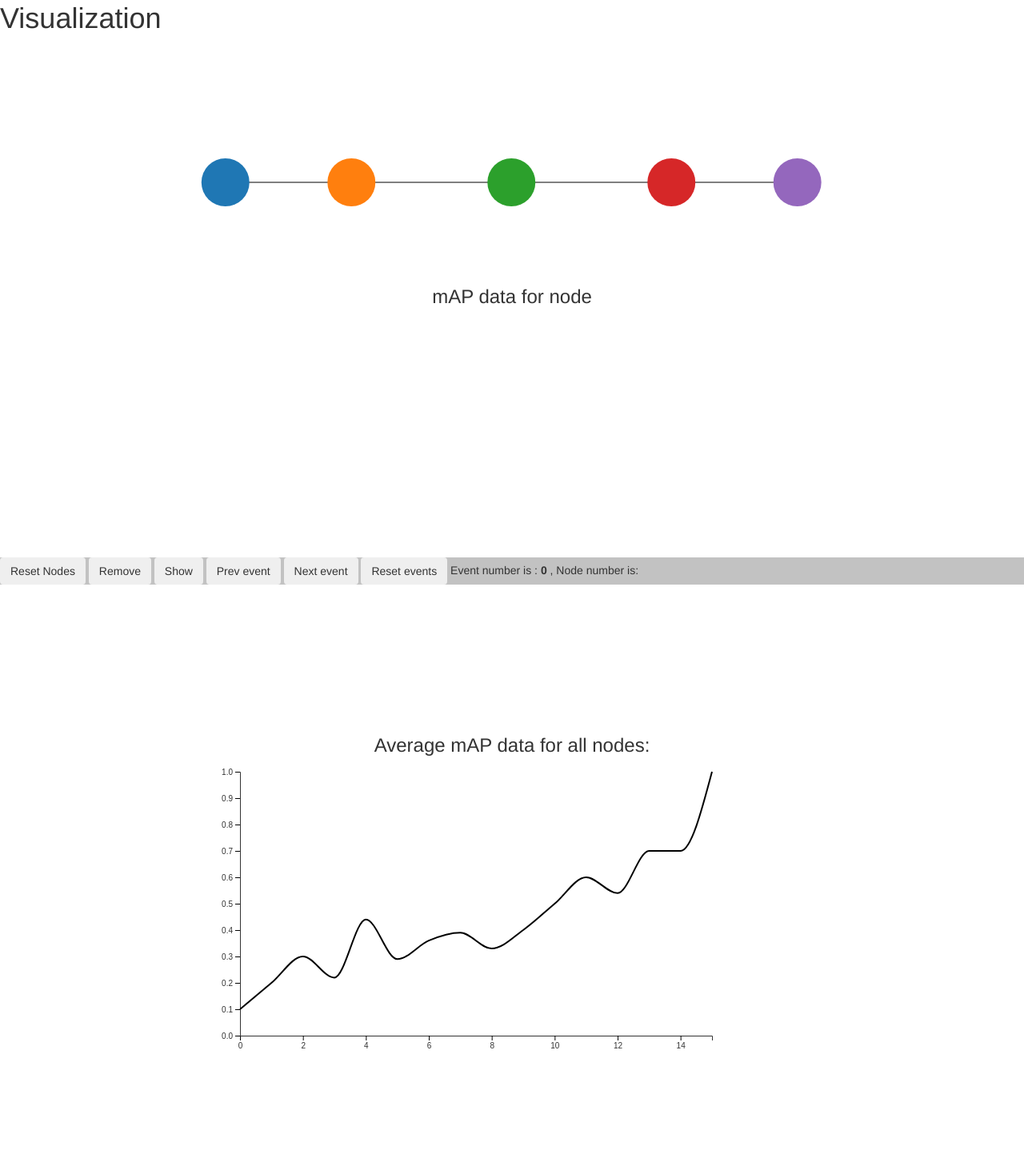
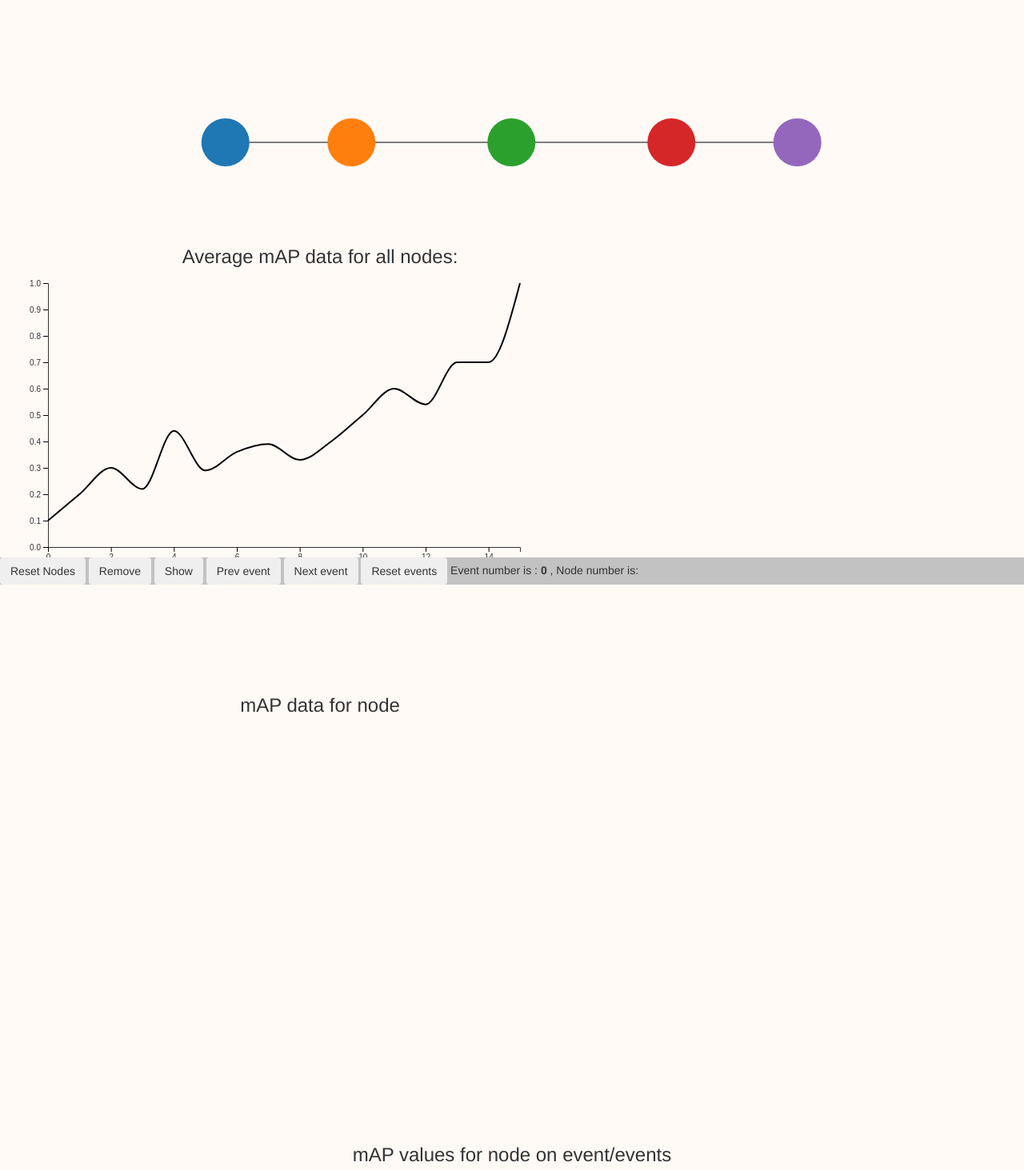
Before and after one commit to altzin/frontend-d0020, a website: page public/simulator.html in a window 1280 px wide. Shown: the part 69-1532 px from the top of the page at 80% size. Drawn offline with nearby package versions, Linux system fonts and the light colour scheme; no server answers.

Commit message:
Visual improvements

```diff
--- a/public/javascripts/nodelinechart.js
+++ b/public/javascripts/nodelinechart.js
@@ -4,7 +4,7 @@
     // 1. Add the SVG to the page and employ #2
     // 2. Use the margin convention practice
 
-    var margin = {top: 50, right: 50, bottom: 200, left: 60},
+    var margin = {top: 10, right: 50, bottom: 200, left: 60},
         width = 700 - margin.left - margin.right,
         height = 540 - margin.top - margin.bottom;
 
--- a/public/simulator.html
+++ b/public/simulator.html
@@ -36,8 +36,6 @@
         Node number is: <b id="output1"></b>
       </div>
 
-<h1>Visualization</h1>
-
 <!-- Add a bit of text -->
 
 <!-- nodes -->
@@ -45,14 +43,13 @@
 
 <!-- line charts -->
 <div class="average_line_chart">
-
-    <div>
+    <div class="lineChart">
+        <h3>Average mAP data for all nodes: </h3>
+        <svg id="target5" width="800" height="500"></svg>
+    </div>
+    <div class="lineChart">
         <h3>mAP data for node</h3>
         <svg id="target3" width="800" height="500"></svg>
-    </div>
-    <div>
-        <h3>Average mAP data for all nodes: </h3>
-        <svg id="target5" width="800" height="500"></svg>
     </div>
 </div>
 
--- a/public/stylesheets/style.css
+++ b/public/stylesheets/style.css
@@ -1,3 +1,8 @@
+/* Milkify body, hell to the yes. */
+body {
+    background-color: #fffaf6
+}
+
 /* Style the lines by removing the fill and applying a stroke */
 .line {
     fill: none;
@@ -49,6 +54,10 @@ h3 {
     text-align: center;
 }
 
+.lineChart {
+    float: left;
+}
+
 
  /* Place the navbar at the bottom of the page, and make it stick */
 .bottombar {
```
